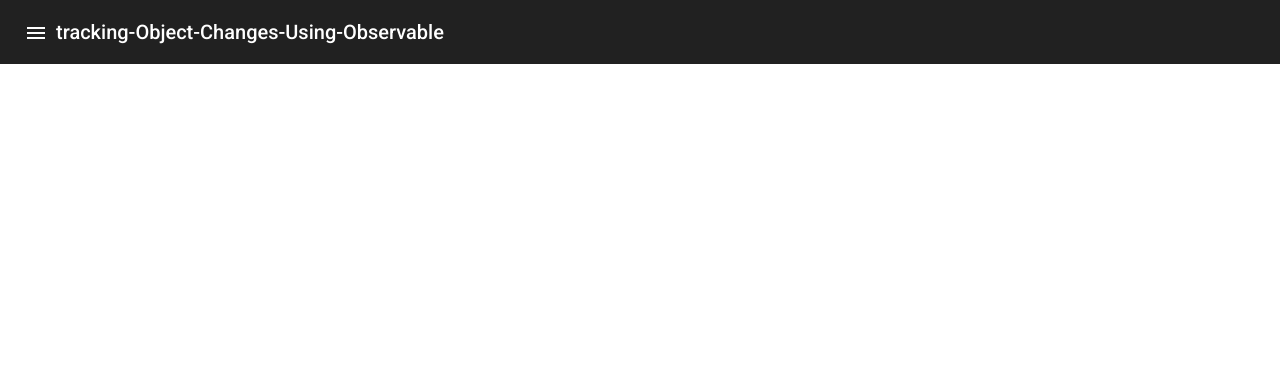
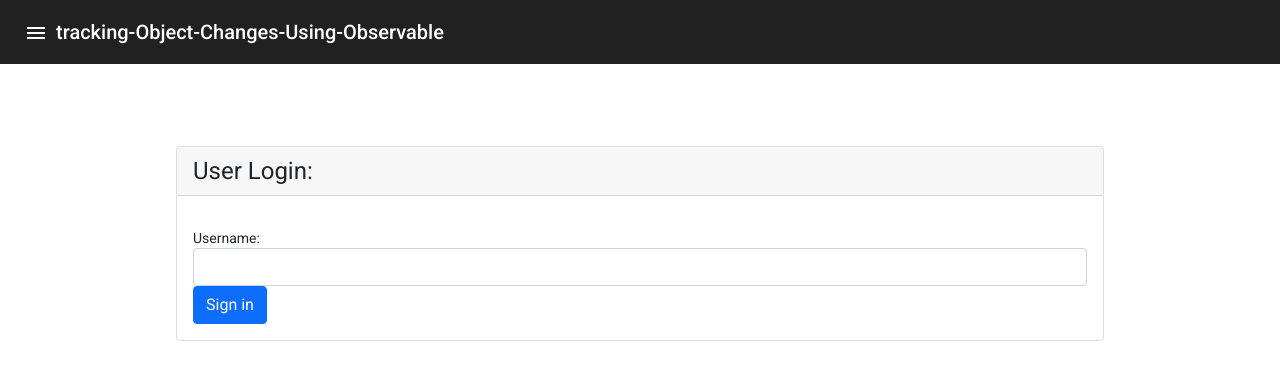
Before and after one commit to iamimrankhan95/Tracking-Object-Changes-Using-Observable, an Angular app in the folder Frontend/Angular/tracking-Object-Changes-Using-Observable/: page /authentication/sign-in in a window 1280 px wide. Before the commit this address led to /. Shown: the top 380 px of the page. Built offline with nearby package versions, Linux system fonts and the light colour scheme.

Commit message:
fix(angular): fix app routing

```diff
--- a/Frontend/Angular/tracking-Object-Changes-Using-Observable/src/app/modules/authentication/authentication-routing.module.ts
+++ b/Frontend/Angular/tracking-Object-Changes-Using-Observable/src/app/modules/authentication/authentication-routing.module.ts
@@ -5,8 +5,9 @@ import { SignInComponent } from './sign-in/sign-in.component';
 
 const routes: Routes = [{
   path: '', component: AuthenticationComponent, children: [
+    { path: '', pathMatch: 'full', redirectTo: 'sign-in' },
     {
-      path: '', component: SignInComponent, children: []
+      path: 'sign-in', component: SignInComponent
     }]
 }];
 
--- a/Frontend/Angular/tracking-Object-Changes-Using-Observable/src/app/modules/authentication/sign-in/sign-in.component.html
+++ b/Frontend/Angular/tracking-Object-Changes-Using-Observable/src/app/modules/authentication/sign-in/sign-in.component.html
@@ -7,7 +7,7 @@
                 <input type="text" formControlName="username" class="form-control" />
             </div>
             <div class="form-group">
-                <button class="btn btn-primary">Sign in</button>
+                <button type="button" [routerLink]="['/user']" class="btn btn-primary">Sign in</button>
             </div>
         </form>
     </div>
```
